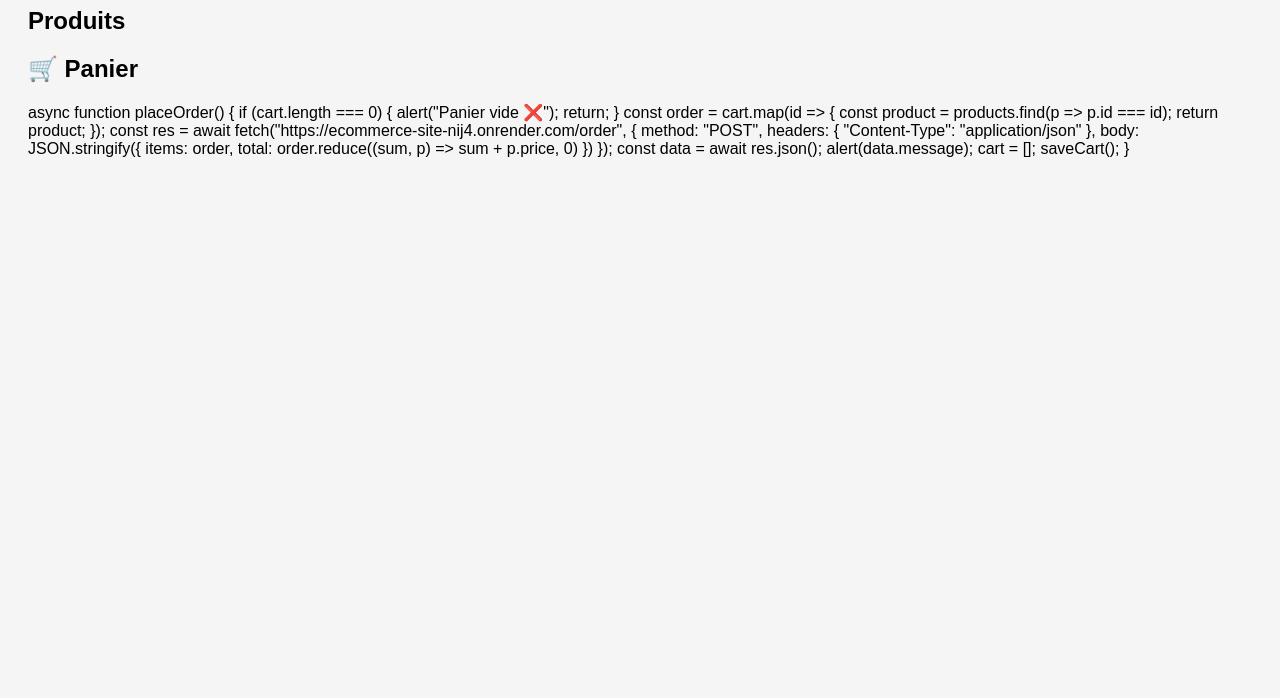
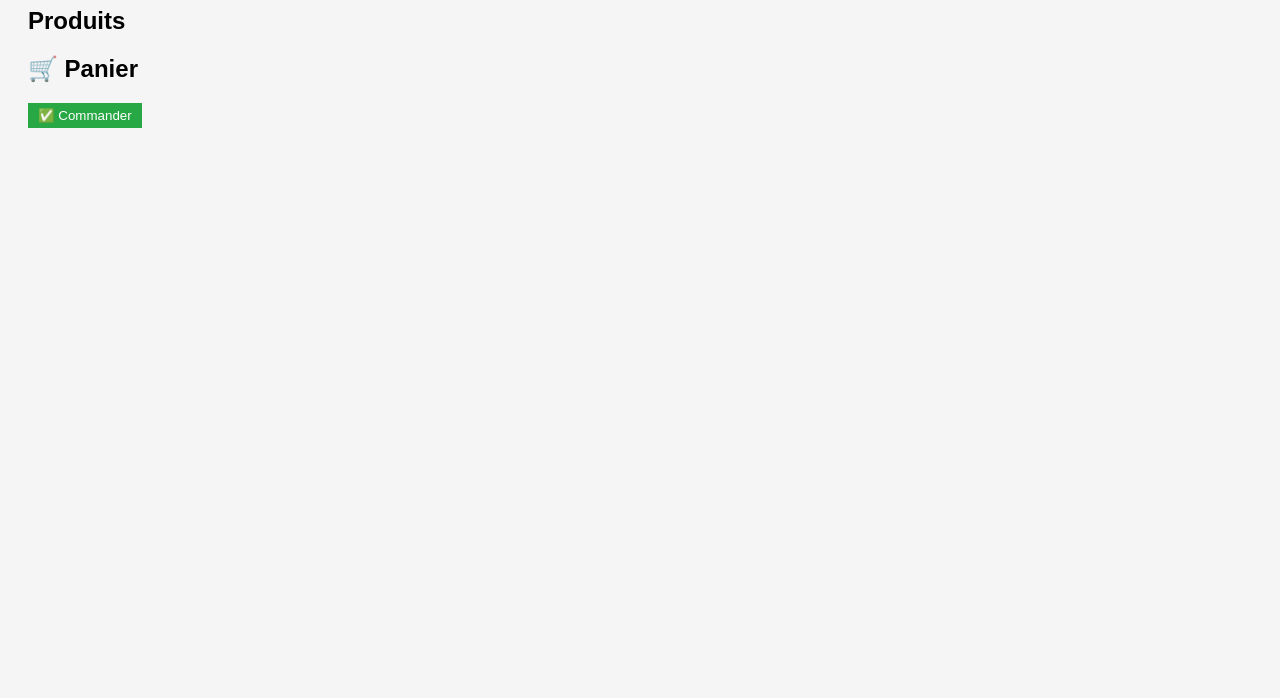
Before and after one commit to kelyjahaburbe95-wq/ecommerce-site, a plain HTML site: page frontend/index.html in a window 1280 px wide. Shown: the part 102-800 px from the top of the page. Drawn offline with Linux system fonts and the light colour scheme; no server answers.

Commit message:
Update index.html

```diff
--- a/frontend/index.html
+++ b/frontend/index.html
@@ -17,35 +17,10 @@
   <h2>🛒 Panier</h2>
   <div id="cart"></div>
 
-  async function placeOrder() {
-  if (cart.length === 0) {
-    alert("Panier vide ❌");
-    return;
-  }
+  <!-- BOUTON COMMANDE -->
+  <button onclick="placeOrder()">✅ Commander</button>
 
-  const order = cart.map(id => {
-    const product = products.find(p => p.id === id);
-    return product;
-  });
-
-  const res = await fetch("https://ecommerce-site-nij4.onrender.com/order", {
-    method: "POST",
-    headers: {
-      "Content-Type": "application/json"
-    },
-    body: JSON.stringify({
-      items: order,
-      total: order.reduce((sum, p) => sum + p.price, 0)
-    })
-  });
-
-  const data = await res.json();
-  alert(data.message);
-
-  cart = [];
-  saveCart();
-}
-
+  <!-- JS -->
   <script src="script.js"></script>
 </body>
 </html>
```
